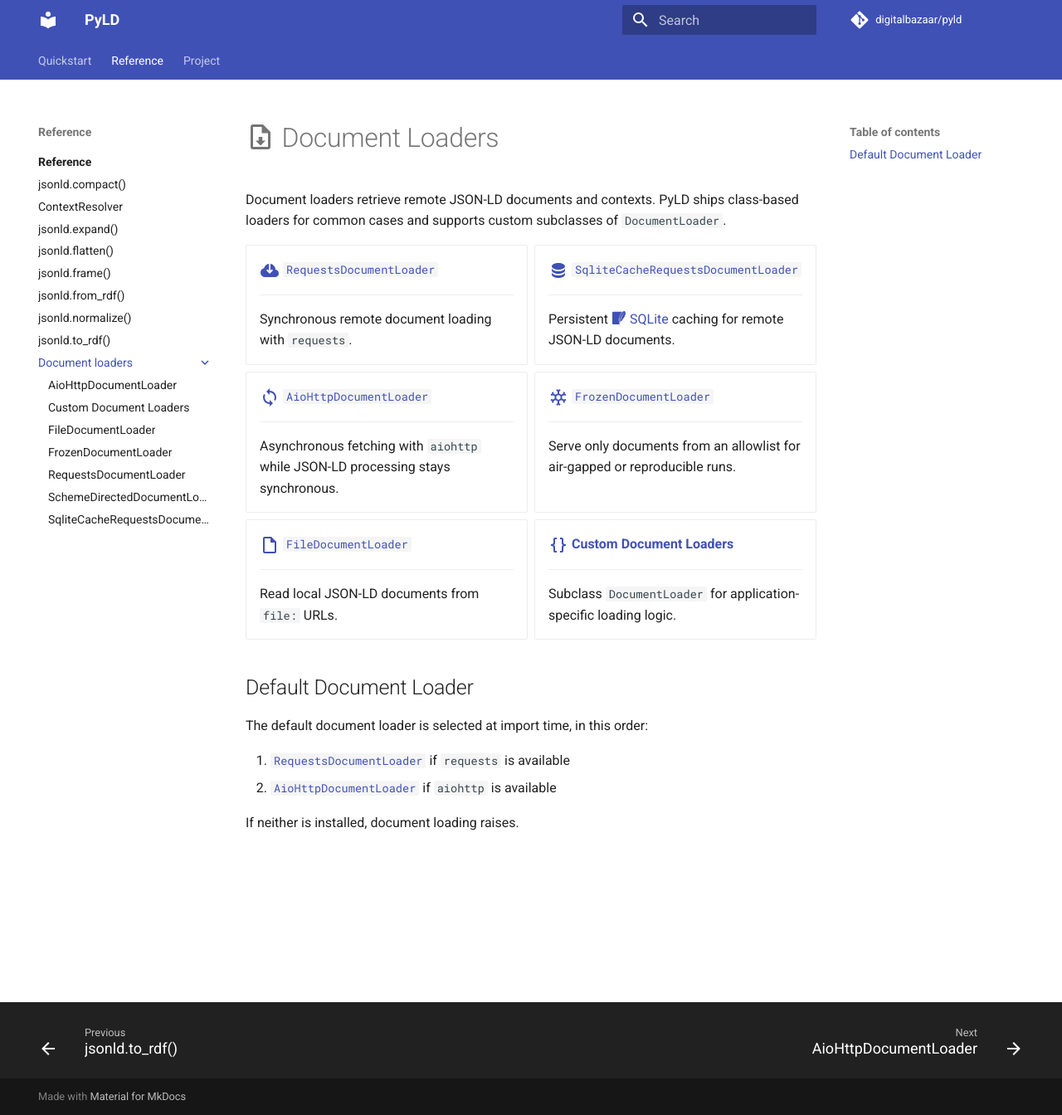
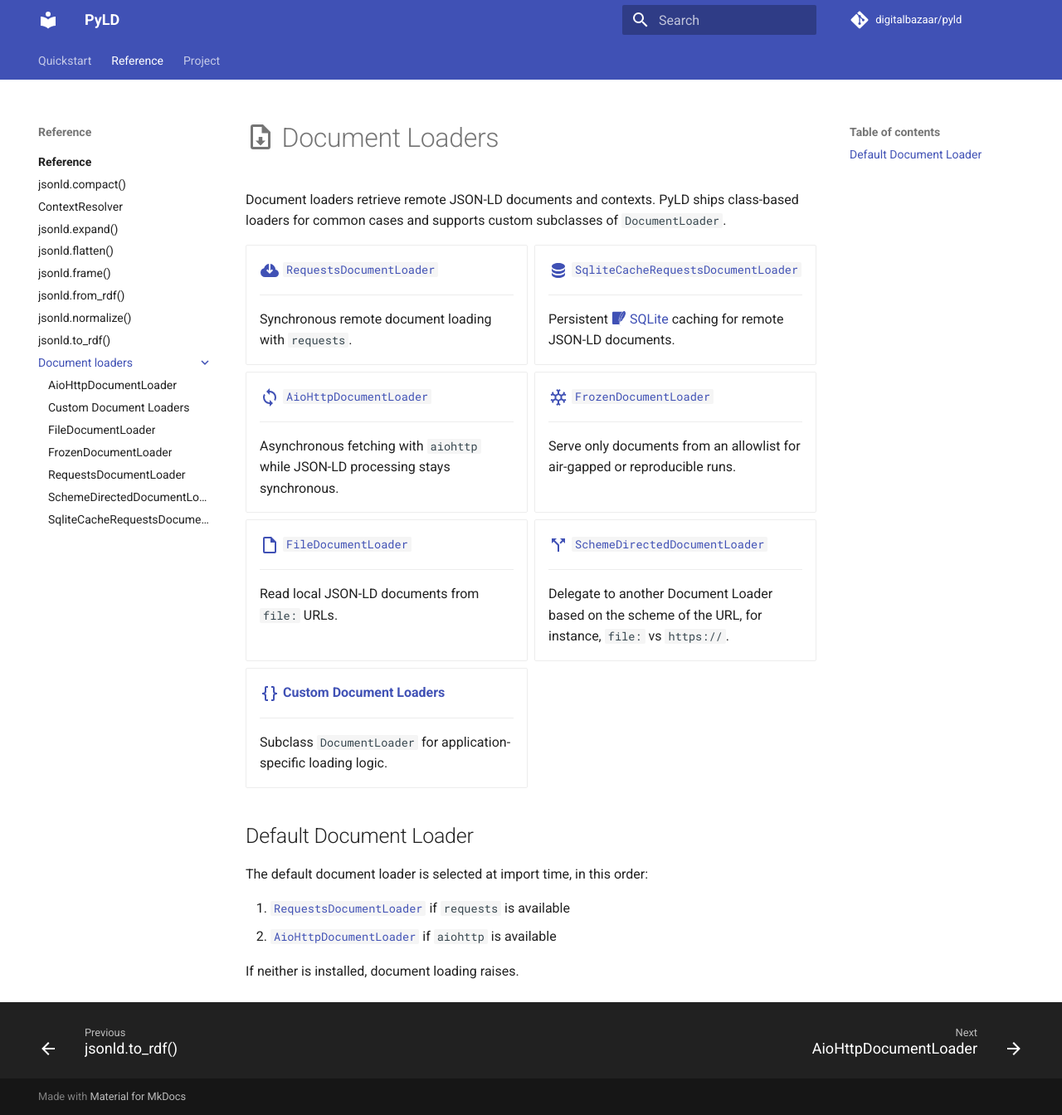
Before and after one commit to digitalbazaar/pyld, an MkDocs documentation site: the page built from docs/reference/document-loaders/index.md, in a window 1280 px wide and 1344 px high. Shown: the whole window at 83% size. Built offline with MkDocs 1.6.1 and Material for MkDocs 9.7.7, drawn with Linux system fonts in a browser that asks for light colours; comment, search, counter and statistics services are not loaded.

Commit message:
[#300]: Link `SchemeDirectedDocumentLoader` on document loaders index
Co-authored-by: Cursor <cursoragent@cursor.com>

```diff
--- a/docs/reference/document-loaders/index.md
+++ b/docs/reference/document-loaders/index.md
@@ -38,6 +38,12 @@ class-based loaders for common cases and supports custom subclasses of
 
     Read local JSON-LD documents from `file:` URLs.
 
+-   [:material-call-split:{ .lg .middle } `SchemeDirectedDocumentLoader`](scheme-directed.md)
+
+    ---
+
+    Delegate to another Document Loader based on the scheme of the URL, for instance, `file:` vs `https://`.
+
 -   [:material-code-braces:{ .lg .middle } __Custom Document Loaders__](custom.md)
 
     ---
```
